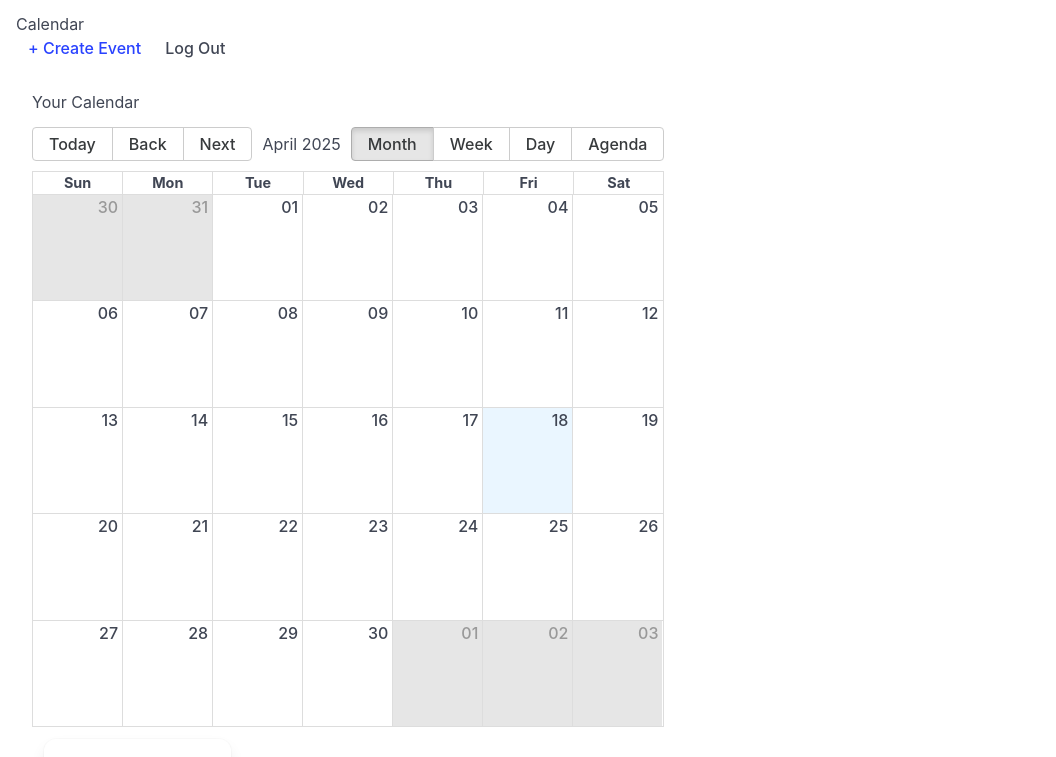
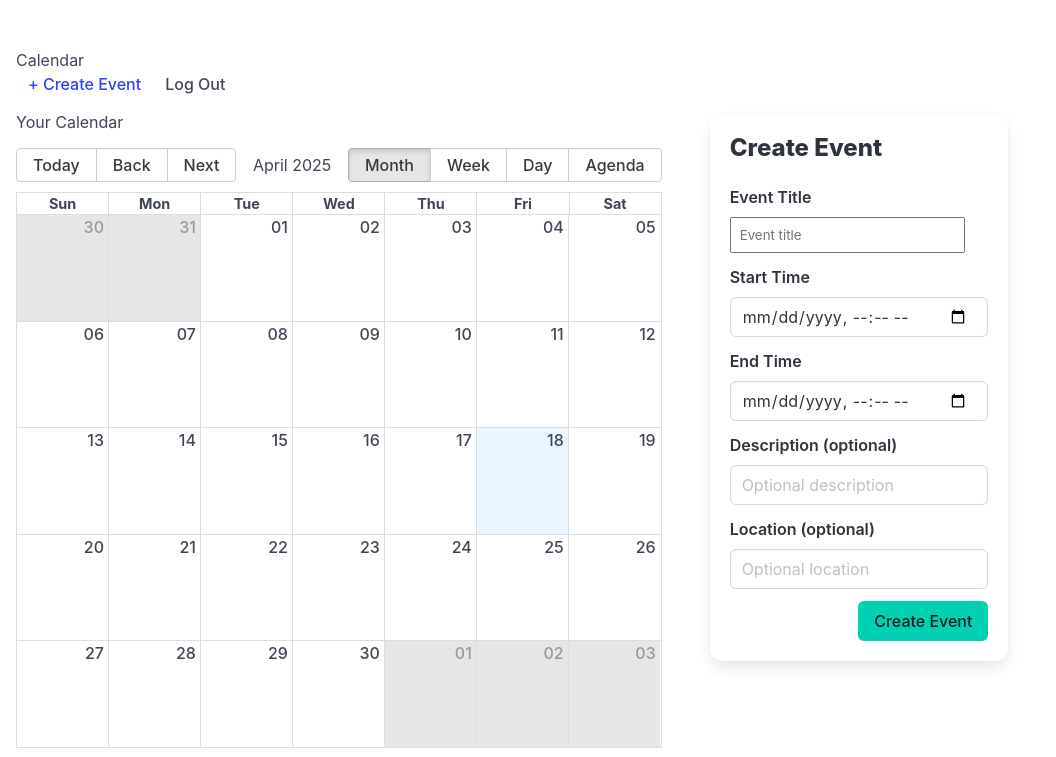
Before and after one commit to mphein/ProLog, a React (Vite) app in the folder ProLog/frontend/: page /calendar in a window 1280 px wide. Shown: the top 757 px of the page, without its empty margins (0-1056 px from the left). Built offline with nearby package versions, Linux system fonts and the light colour scheme; no server answers; sample sign-in values are in the browser's storage.

Commit message:
updated UI

```diff
--- a/ProLog/frontend/src/CalendarPage.jsx
+++ b/ProLog/frontend/src/CalendarPage.jsx
@@ -50,6 +50,7 @@ function CalendarPage() {
         title: event.title,
         start: new Date(event.start_time),
         end: new Date(event.end_time),
+        description: event.description
       }));
       setEvents(formatted);
       setLoading(false);  // Set loading to false after data is loaded
@@ -75,7 +76,8 @@ function CalendarPage() {
   };
 
   return (
-    <div className="p-4">
+    <div className="columns is-variable is-6 is-multiline is-desktop">
+      <div className="column is-full-touch is-two-thirds-desktop">
         <h1 className="text-2xl font-bold mb-4">Your Calendar</h1>
         <Calendar
           localizer={localizer}
@@ -85,6 +87,11 @@ function CalendarPage() {
           onSelectEvent={handleSelectEvent}
           style={{ height: 600 }}
         />
+      </div>
+      <div className="column is-full-touch is-one-third-desktop">
+        {/* CreateEvent form on the right */}
+        <CreateEvent onEventCreated={refreshCalendar} />
+      </div>
     {showEditor && selectedEvent && (
       <div className="mt-4 border p-4 rounded bg-gray-50 max-w-md">
         <h2 className="font-semibold mb-2">Edit Event</h2>
@@ -155,10 +162,6 @@ function CalendarPage() {
         </form>
       </div>
     )}
-      <div className="column is-full-touch is-one-third-desktop">
-        {/* CreateEvent form on the right */}
-        <CreateEvent onEventCreated={refreshCalendar} />
-      </div>
     </div>
   );
 }
```
Lines whose indentation alone changed are shown as unchanged.
